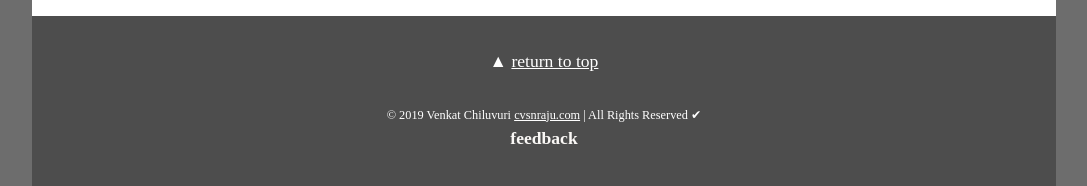
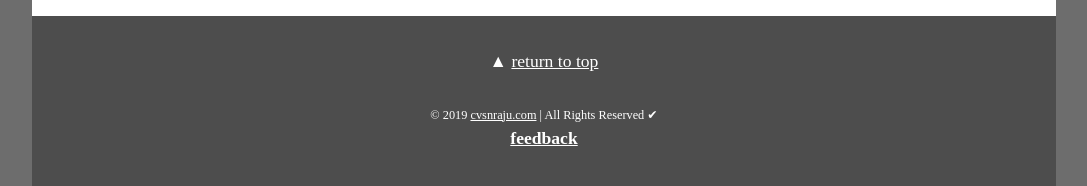
Before and after one commit to cvsnraju/cvsnraju.github.io, a Jekyll site: the page built from _posts/2018-02-25-Visualizations based on D3.js.html, in a window 1280 px wide. Shown: the part 823-1009 px from the top of the page, without its empty margins (96-1183 px from the left). Built offline with Jekyll 4.4.1, drawn with Linux system fonts in a browser that asks for light colours; a script that is not in the unit is left out.

Commit message:
Updated feedback form link

```diff
--- a/_includes/footer-post.html
+++ b/_includes/footer-post.html
@@ -1,7 +1,6 @@
 <footer role="contentinfo" class="page-footer">
 <p class="top-link"><a href="#top">return to top</a></p>
-<p class="legal">&copy; 2019 Venkat Chiluvuri <a href="mailto:contact@cvsnraju.com" title="mail">cvsnraju.com</a> | All Rights Reserved  &#10004; </p>
-<p class="feedback" onClick="parent.location='https://goo.gl/forms/rvOMNcRDcww2NqcC2'" value='click here to give feedback'>feedback
-
+<p class="legal">&copy; 2019 <a href="mailto:contact@cvsnraju.com" title="mail to cvsnraju ">cvsnraju.com</a> | All Rights Reserved  &#10004; </p>
+<p class="feedback"><a target="_blank" title="Feedback Form" href="https://goo.gl/forms/rvOMNcRDcww2NqcC2" >feedback </a>
 </p>
 </footer>
--- a/_includes/footer.html
+++ b/_includes/footer.html
@@ -1,6 +1,4 @@
 <footer role="contentinfo" class="page-footer">
     <p class="legal">&copy; 2019 Venkat Chiluvuri <a href="mailto:contact@cvsnraju.com" title="mail">cvsnraju.com</a> | All Rights Reserved  &#10004; </p>
-    <p class="feedback" cursor="pointer" onClick="parent.location='https://goo.gl/forms/rvOMNcRDcww2NqcC2'" value="click here to give feedback">feedback
-
-    </p>
+<p class="feedback"><a target="_blank" title="Feedback Form" href="https://goo.gl/forms/rvOMNcRDcww2NqcC2" >feedback </a> </p>
 </footer>
```
